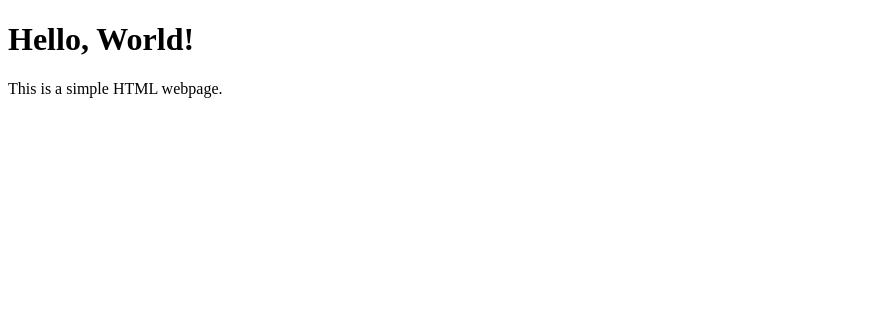
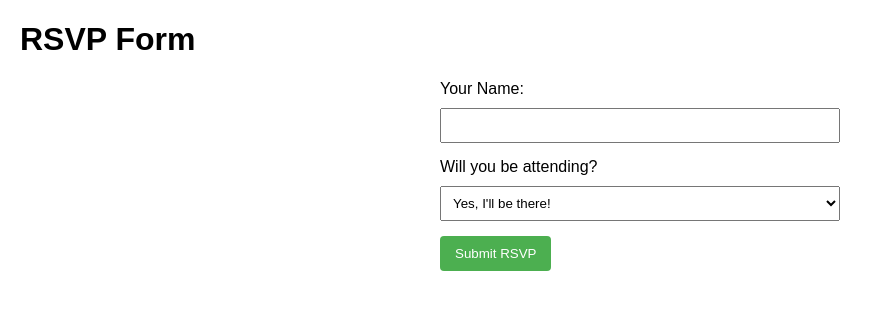
Before and after one commit to pppguan/leena4thbday, a plain HTML site: page index.html in a window 1280 px wide. Shown: the whole page, without its empty margins (0-895 px from the left). Drawn offline with Linux system fonts and the light colour scheme.

Commit message:
Update index.html

```diff
--- a/index.html
+++ b/index.html
@@ -3,12 +3,65 @@
 <head>
     <meta charset="UTF-8">
     <meta name="viewport" content="width=device-width, initial-scale=1.0">
-    <title>Hello, World!</title>
+    <title>RSVP Form</title>
+    <style>
+        body {
+            font-family: Arial, sans-serif;
+            margin: 20px;
+        }
+        form {
+            max-width: 400px;
+            margin: auto;
+        }
+        label {
+            display: block;
+            margin-bottom: 10px;
+        }
+        input, select {
+            width: 100%;
+            padding: 8px;
+            margin-bottom: 15px;
+            box-sizing: border-box;
+        }
+        button {
+            background-color: #4CAF50;
+            color: white;
+            padding: 10px 15px;
+            border: none;
+            border-radius: 4px;
+            cursor: pointer;
+        }
+    </style>
 </head>
 <body>
 
-    <h1>Hello, World!</h1>
-    <p>This is a simple HTML webpage.</p>
+    <h1>RSVP Form</h1>
+
+    <form id="rsvpForm">
+        <label for="name">Your Name:</label>
+        <input type="text" id="name" name="name" required>
+
+        <label for="response">Will you be attending?</label>
+        <select id="response" name="response" required>
+            <option value="attending">Yes, I'll be there!</option>
+            <option value="notAttending">Sorry, I can't make it.</option>
+        </select>
+
+        <button type="submit">Submit RSVP</button>
+    </form>
+
+    <script>
+        document.getElementById('rsvpForm').addEventListener('submit', function(event) {
+            event.preventDefault();
+
+            var name = document.getElementById('name').value;
+            var response = document.getElementById('response').value;
+
+            alert('RSVP submitted!\nName: ' + name + '\nResponse: ' + response);
+
+            // You can perform additional actions here, such as sending the data to a server for processing.
+        });
+    </script>
 
 </body>
 </html>
```
